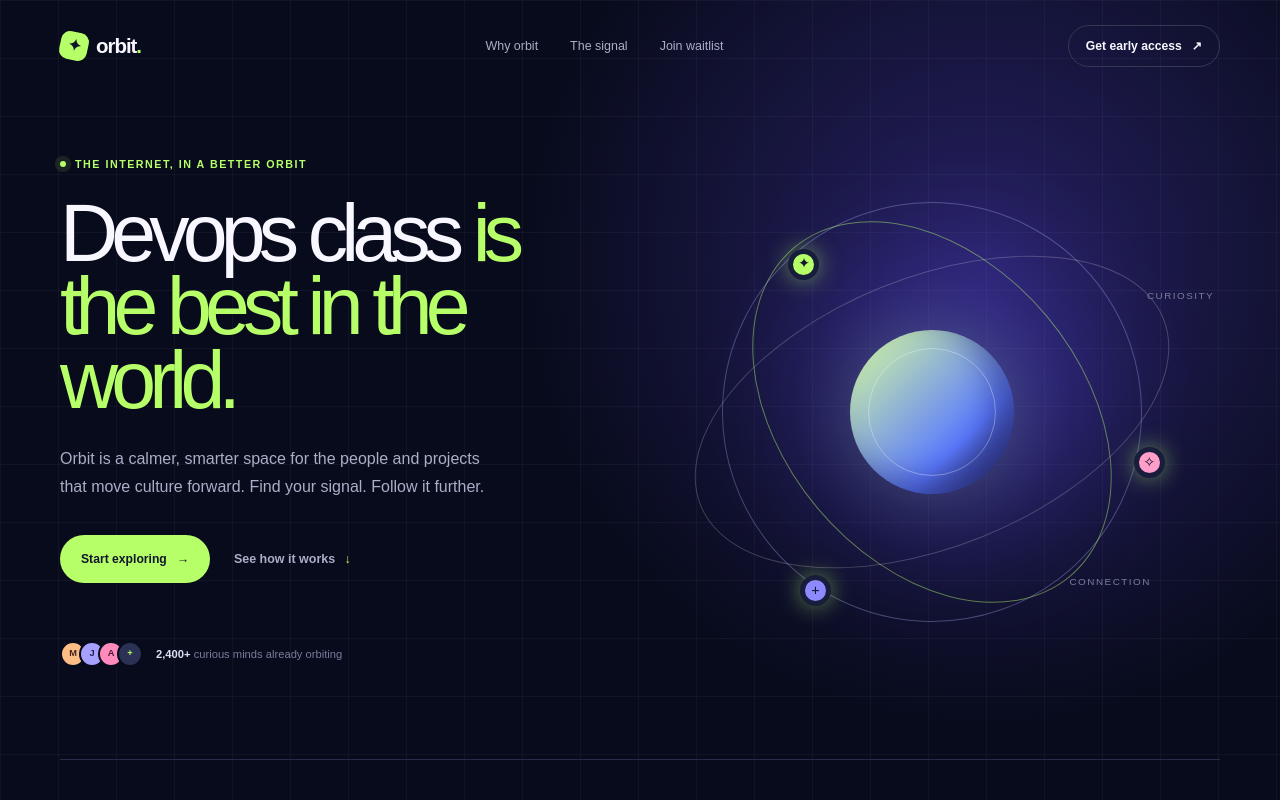
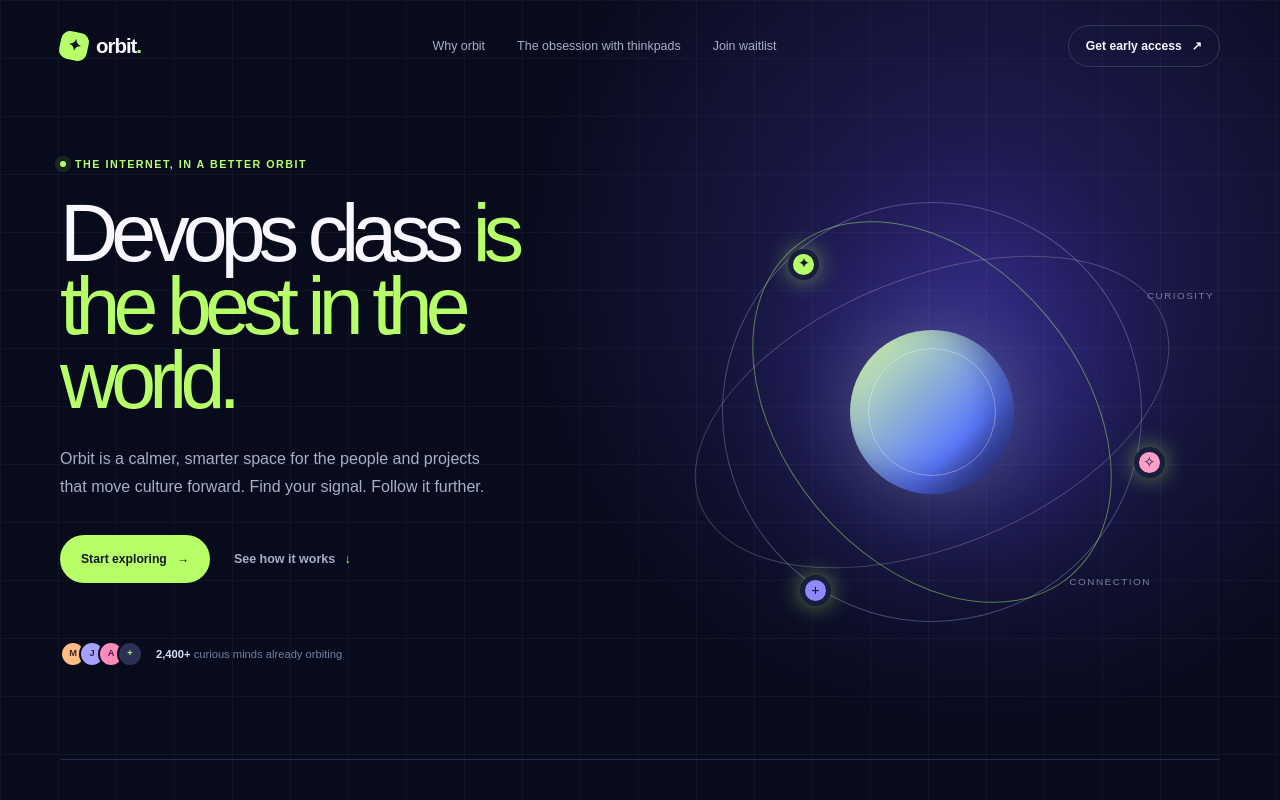
Before and after one commit to sanotogii/learn-actions, a Next.js app: page / in a window 1280 px wide. Shown: the top 800 px of the page. Built offline with nearby package versions, Linux system fonts and the light colour scheme.

Commit message:
feat: update navigation link text to reflect new focus on ThinkPads

```diff
--- a/app/page.tsx
+++ b/app/page.tsx
@@ -10,7 +10,7 @@ export default function Home() {
         </Link>
         <div className="nav-links">
           <a href="#why">Why orbit</a>
-          <a href="#signal">The signal</a>
+          <a href="#signal">The obsession with thinkpads</a>
           <a href="#join">Join waitlist</a>
         </div>
         <a className="nav-cta" href="#join">
```
